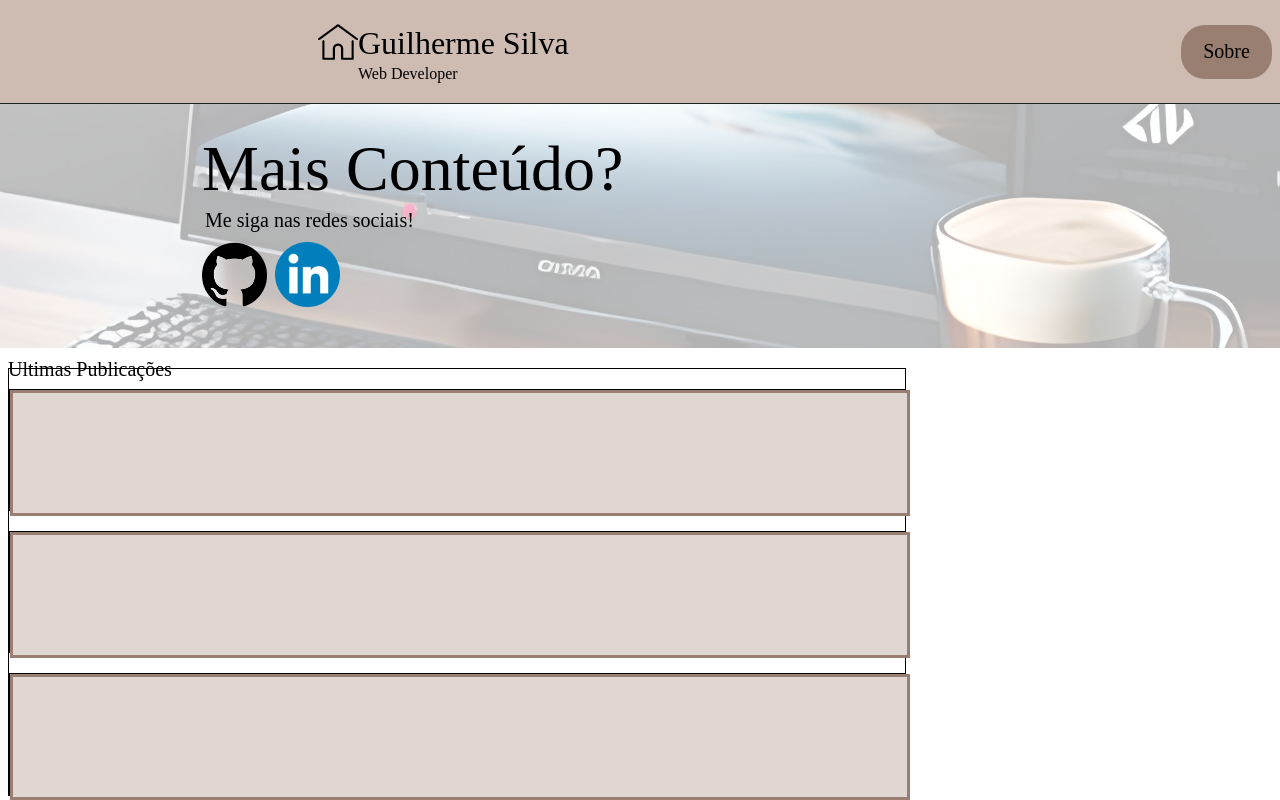
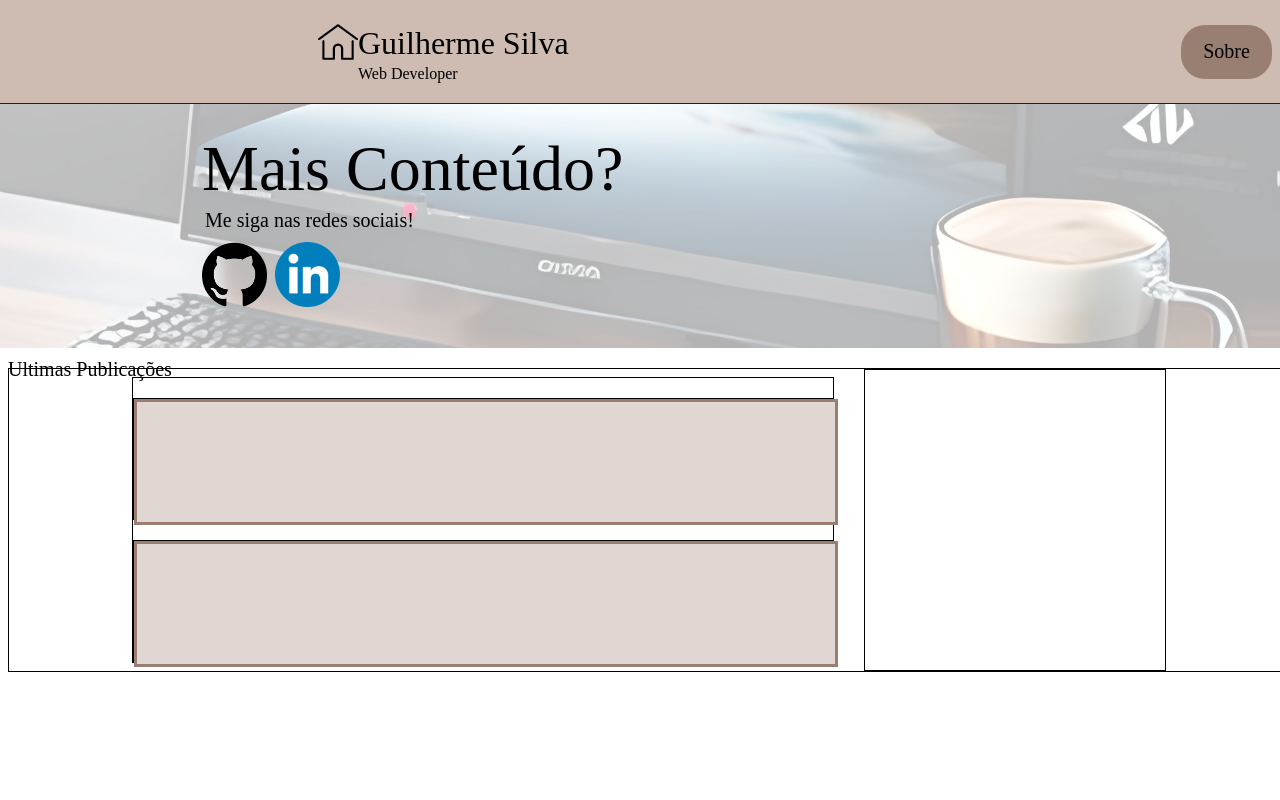
Before and after one commit to DevGuilhermeSv/Portfolio, an Angular app: page / in a window 1280 px wide. Built offline with nearby package versions, Linux system fonts and the light colour scheme.

Commit message:
set articles list

```diff
--- a/src/app/app.component.css
+++ b/src/app/app.component.css
@@ -9,9 +9,22 @@ p{
     top: 368px;
     border: black solid 1px;
     display: flex;
-	flex-direction: column;
-    width: 70vw;
+    width: 100%;
     height: auto;
+    align-items: center;
+    justify-content: center;
+}
+#list{
+    border: black solid 1px;
+    display: flex;
+    flex-direction: column;
+    width: 700px;
+}
+#topics{
+    border: black solid 1px;
+    width: 300px;
+    height: 300px;
+    margin-left: 30px;
 }
 .element{
     border: black solid 1px;
--- a/src/app/app.component.html
+++ b/src/app/app.component.html
@@ -3,7 +3,15 @@
   <app-welcome></app-welcome>
   <p>Ultimas Publicações</p>
   <div id="body">
-    <div class="element"> <app-element-list></app-element-list></div>
-    <div class="element"> <app-element-list></app-element-list></div>
-    <div class="element"> <app-element-list></app-element-list></div>
+    <div id="list" >
+      <div class="element" *ngFor="let art of articles">
+      <app-element-list>
+        [article] = art
+      </app-element-list>
+    </div>
+
+    </div>
+   <div id="topics">
+
+   </div>
   </div>
--- a/src/app/app.component.ts
+++ b/src/app/app.component.ts
@@ -1,6 +1,6 @@
 import { Component } from '@angular/core';
 import { HeaderComponent } from './header/header.component';
-
+import { art } from './articles';
 @Component({
   selector: 'app-root',
   templateUrl: './app.component.html',
@@ -8,4 +8,5 @@ import { HeaderComponent } from './header/header.component';
 })
 export class AppComponent {
   title = 'portfolioAngular';
+  articles = art;
 }
--- /dev/null
+++ b/src/app/articles.ts
@@ -0,0 +1,22 @@
+export interface Articles
+{
+    id: number;
+    Title: string;
+    description: string;
+    data: string;
+}
+
+export const art : Articles[] = [
+    {
+        id: 1,
+        Title:"Gerando e aplicando migrations com .Net 6",
+        data: "22/03",
+        description:"Como gerar migrations a partidar de um modelo e aplicar para um banco de dados relacional"
+    },
+    {
+        id: 2,
+        Title:"Gerando e aplicando migrations com .Net 6",
+        data: "22/03",
+        description:"Como gerar migrations a partidar de um modelo e aplicar para um banco de dados relacional"
+    }
+];
--- a/src/app/element-list/element-list.component.ts
+++ b/src/app/element-list/element-list.component.ts
@@ -1,10 +1,10 @@
-import { Component } from '@angular/core';
-
+import { Component, Input } from '@angular/core';
+import { Articles } from '../articles';
 @Component({
   selector: 'app-element-list',
   templateUrl: './element-list.component.html',
   styleUrls: ['./element-list.component.css']
 })
 export class ElementListComponent {
-
+  @Input() article!: Articles;
 }
```
